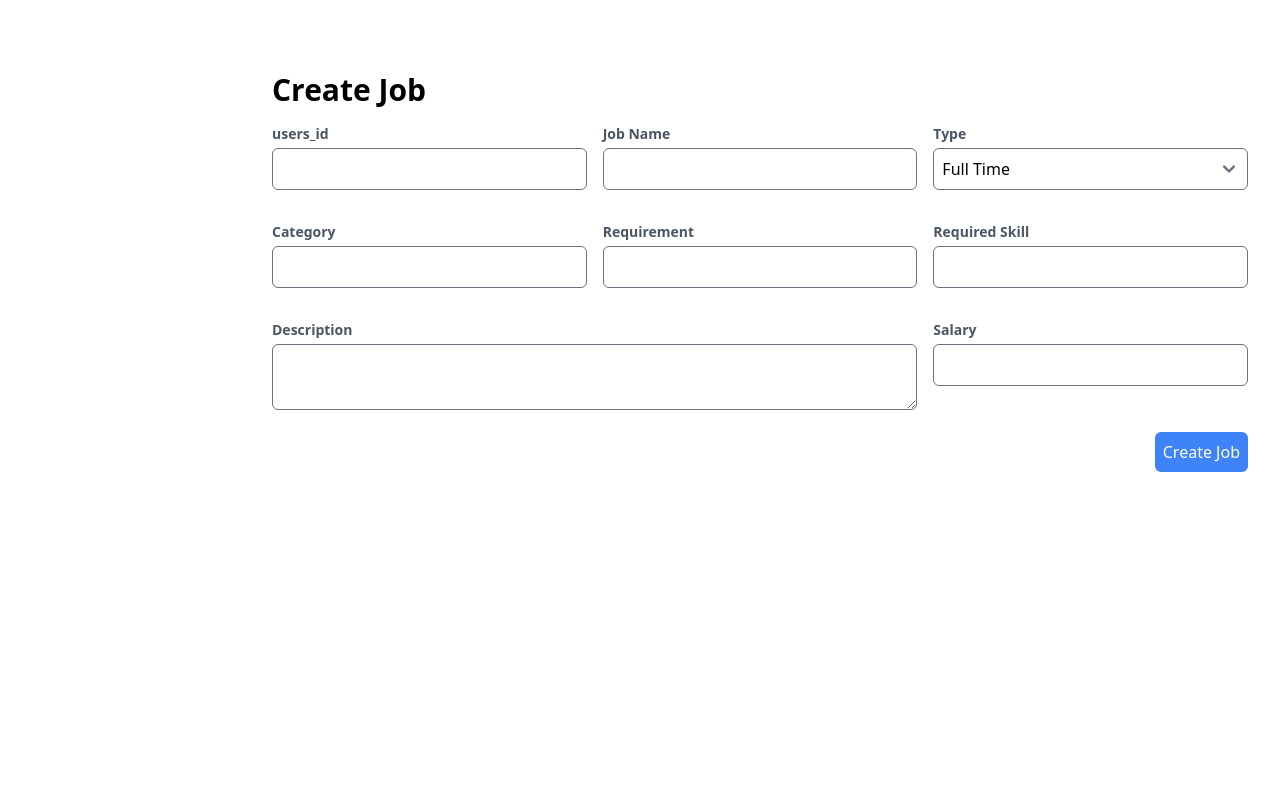
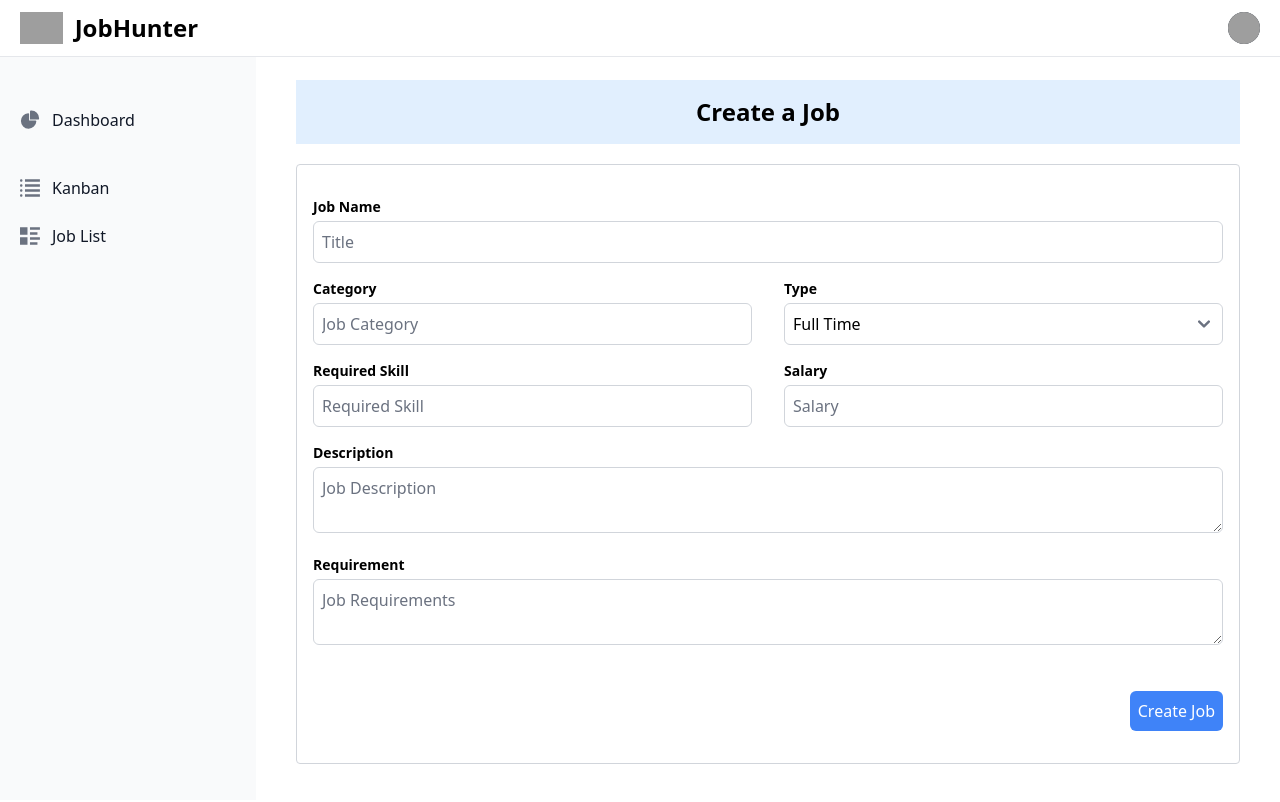
Before and after one commit to syifaulqolbii/JobHunter-Frontend, a React (Vite) app: page /CreateJob in a window 1280 px wide. Shown: the top 802 px of the page. Built offline with nearby package versions, Linux system fonts and the light colour scheme; grey boxes are pictures that could not be loaded.

Commit message:
Update pages CreateJob

```diff
--- a/src/components/Sidebar.jsx
+++ b/src/components/Sidebar.jsx
@@ -1,6 +1,5 @@
 import React from 'react';
-import { Link } from 'react-router-dom';
-import { useMediaQuery } from 'react-responsive';
+
 
 
 const Sidebar = () => {
@@ -48,17 +47,6 @@ const Sidebar = () => {
                               <span className="flex-1 ms-3 whitespace-nowrap">Job List</span>
                           </a>
                       </li>
-                      <li>
-                      <Link to="/createJob" >
-                          <a
-                             className="flex items-center p-2 text-gray-900 rounded-lg dark:text-white hover:bg-gray-100 dark:hover:bg-gray-700 group">
-                              <svg className="w-6 h-6 text-gray-800 dark:text-white" aria-hidden="true" xmlns="http://www.w3.org/2000/svg" fill="none" viewBox="0 0 20 20">
-                                <path stroke="currentColor" strokeLinecap="round" strokeLinejoin="round" strokeWidth="2" d="M10 5.757v8.486M5.757 10h8.486M19 10a9 9 0 1 1-18 0 9 9 0 0 1 18 0Z"/>
-                              </svg>
-                              <span className="flex-1 ms-3 whitespace-nowrap">Create Job</span>
-                          </a>
-                          </Link>
-                      </li>
 
                   </ul>
               </div>
--- a/src/modules/fetch/job/index.js
+++ b/src/modules/fetch/job/index.js
@@ -18,9 +18,9 @@ async function getJobById(id) {
     }
 };
 
-async function getJobsByUserId(id) {
+async function getJobsByUserId() {
     try {
-        const response = await instance.get(`/jobs/${id}`);
+        const response = await instance.get(`/jobs/userId`);
         return response.data;
     } catch (error) {
         throw new Error(error.response.data.message || 'Something went wrong');
--- a/src/pages/CreateJob.jsx
+++ b/src/pages/CreateJob.jsx
@@ -1,7 +1,8 @@
 import React, { useState } from 'react';
-import { useMediaQuery } from 'react-responsive';
 import { ToastContainer, toast } from 'react-toastify';
 import 'react-toastify/dist/ReactToastify.css'
+import Navbar from "../components/Navbar.jsx";
+import Sidebar from "../components/Sidebar.jsx";
 
 import {createJob} from '../modules/fetch/job/index.js';
 
@@ -12,10 +13,8 @@ const JobType = {
 };
 
 const CreateJob = () => {
-  const isWideScreen = useMediaQuery({ minWidth: 640 });
 
     const [formData, setFormData] = useState({
-      users_id: '',
       job_name: '',
       type: JobType.FULL_TIME,
       category: '',
@@ -40,7 +39,6 @@ const CreateJob = () => {
         await createJob(formData);
 
       setFormData({
-        users_id: '',
         job_name: '',
         type: JobType.FULL_TIME,
         category: '',
@@ -67,42 +65,49 @@ const CreateJob = () => {
     };
 
     return (
-      <div className={`lg:flex-1 p-8 pl-64 ml-4 relative${isWideScreen ? '' : 'w-full pl-0 pr-4 ml-0'}`}>
-          <h1 className="text-3xl font-bold font-poppins mb-4 pt-10">Create Job</h1>
-          <form onSubmit={handleFormSubmit}  >
-            <div className="grid grid-flow-row-dense sm:grid-cols-1 md:grid-cols-2 lg:grid-cols-3 gap-4">
-            <div className="mb-4">
-              <label htmlFor="users_id" className="block text-sm font-bold font-poppins text-gray-600">
-                users_id
+      <>
+      <Navbar/>
+      <Sidebar/>
+      <div className={`p-5 sm:p-10 sm:ml-64`}>
+        <div class="bg-blue-100 py-4 mt-10">
+            <h1 class="text-2xl text-center font-bold">Create a Job</h1>
+        </div>
+          <form onSubmit={handleFormSubmit} className='border border-gray-300 px-4 py-8 rounded mx-auto max-w-6xl w-full my-5 inputs space-y-6' >
+            <div className="grid grid-flow-row-dense sm:grid-cols-1 md:grid-cols-2 gap-y-0 gap-x-8">
+            <div className="col-span-2 mb-4">
+              <label htmlFor="job_name" className="block text-sm font-semibold font-poppins">
+                Job Name
               </label>
               <input
-                type="number"
-                id="users_id"
-                name="users_id"
+                placeholder='Title'
+                type="text"
+                id="job_name"
+                name="job_name"
                 onChange={handleInputChange}
-                value={formData.users_id}
-                className="mt-1 p-2 border rounded-md w-full"
+                value={formData.job_name}
+                className="mt-1 p-2 border border-gray-300 rounded-md w-full"
                 required
               />
             </div>
 
             <div className="mb-4">
-              <label htmlFor="job_name" className="block text-sm font-bold font-poppins text-gray-600">
-                Job Name
+              <label htmlFor="category" className="block text-sm font-semibold font-poppins">
+                Category
               </label>
               <input
+                placeholder='Job Category'
                 type="text"
-                id="job_name"
-                name="job_name"
+                id="category"
+                name="category"
                 onChange={handleInputChange}
-                value={formData.job_name}
-                className="mt-1 p-2 border rounded-md w-full"
+                value={formData.category}
+                className="mt-1 p-2 border border-gray-300 rounded-md w-full"
                 required
               />
             </div>
 
             <div className="mb-4">
-              <label htmlFor="type" className="block text-sm font-bold font-poppins text-gray-600">
+              <label htmlFor="type" className="block text-sm font-semibold font-poppins">
                 Type
               </label>
               <select
@@ -110,7 +115,7 @@ const CreateJob = () => {
                 name="type"
                 onChange={handleInputChange}
                 value={formData.type}
-                className="mt-1 p-2 border rounded-md w-full"
+                className="mt-1 p-2 border border-gray-300 rounded-md w-full"
                 required
                 >
                 <option value={JobType.FULL_TIME}>Full Time</option>
@@ -120,78 +125,70 @@ const CreateJob = () => {
             </div>
 
             <div className="mb-4">
-              <label htmlFor="category" className="block text-sm font-bold font-poppins text-gray-600">
-                Category
+              <label htmlFor="required_skill" className="block text-sm font-semibold font-poppins">
+                Required Skill
               </label>
               <input
+                placeholder='Required Skill'
                 type="text"
-                id="category"
-                name="category"
+                id="required_skill"
+                name="required_skill"
                 onChange={handleInputChange}
-                value={formData.category}
-                className="mt-1 p-2 border rounded-md w-full"
+                value={formData.required_skill}
+                className="mt-1 p-2 border border-gray-300 rounded-md w-full"
                 required
               />
             </div>
 
             <div className="mb-4">
-              <label htmlFor="requirement" className="block text-sm font-bold font-poppins text-gray-600">
+              <label htmlFor="salary" className="block text-sm font-semibold font-poppins">
+                Salary
+              </label>
+              <input
+                placeholder='Salary'
+                type="number"
+                id="salary"
+                name="salary"
+                onChange={handleInputChange}
+                value={formData.salary}
+                className="mt-1 p-2 border border-gray-300 rounded-md w-full"
+                required
+              />
+            </div>
+
+
+            <div className="col-span-2 mb-4">
+              <label htmlFor="description" className="block text-sm font-semibold font-poppins">
+                Description
+              </label>
+              <textarea
+                placeholder='Job Description'
+                id="description"
+                name="description"
+                onChange={handleInputChange}
+                value={formData.description}
+                className="mt-1 p-2 border border-gray-300 rounded-md w-full"
+                required
+              ></textarea>
+            </div>
+
+            <div className="col-span-2 mb-4">
+              <label htmlFor="requirement" className="block text-sm font-semibold font-poppins">
                 Requirement
               </label>
-              <input
+              <textarea
+                placeholder='Job Requirements'
                 type="text"
                 id="requirement"
                 name="requirement"
                 onChange={handleInputChange}
                 value={formData.requirement}
-                className="mt-1 p-2 border rounded-md w-full"
-                required
-              />
-            </div>
-
-            <div className="col-span-2 mb-4">
-              <label htmlFor="description" className="block text-sm font-bold font-poppins text-gray-600">
-                Description
-              </label>
-              <textarea
-                id="description"
-                name="description"
-                onChange={handleInputChange}
-                value={formData.description}
-                className="mt-1 p-2 border rounded-md w-full"
+                className="mt-1 p-2 border border-gray-300 rounded-md w-full"
                 required
               ></textarea>
             </div>
 
-            <div className="mb-4">
-              <label htmlFor="required_skill" className="block text-sm font-bold font-poppins text-gray-600">
-                Required Skill
-              </label>
-              <input
-                type="text"
-                id="required_skill"
-                name="required_skill"
-                onChange={handleInputChange}
-                value={formData.required_skill}
-                className="mt-1 p-2 border rounded-md w-full"
-                required
-              />
-            </div>
 
-            <div className="mb-4">
-              <label htmlFor="salary" className="block text-sm font-bold font-poppins text-gray-600">
-                Salary
-              </label>
-              <input
-                type="number"
-                id="salary"
-                name="salary"
-                onChange={handleInputChange}
-                value={formData.salary}
-                className="mt-1 p-2 border rounded-md w-full"
-                required
-              />
-            </div>
             </div>
 
             <div className="flex justify-end">
@@ -202,6 +199,7 @@ const CreateJob = () => {
           </form>
           <ToastContainer />
         </div>
+        </>
       );
     };
 
```
